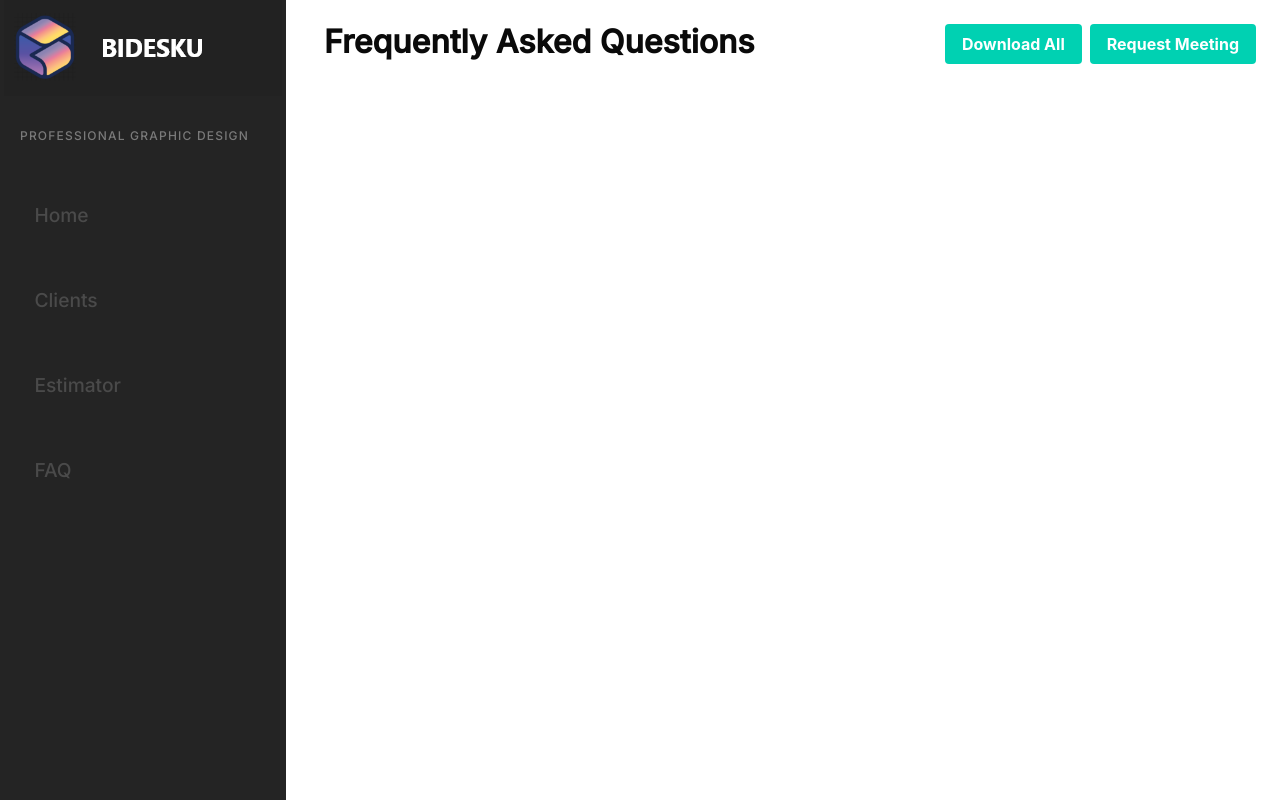
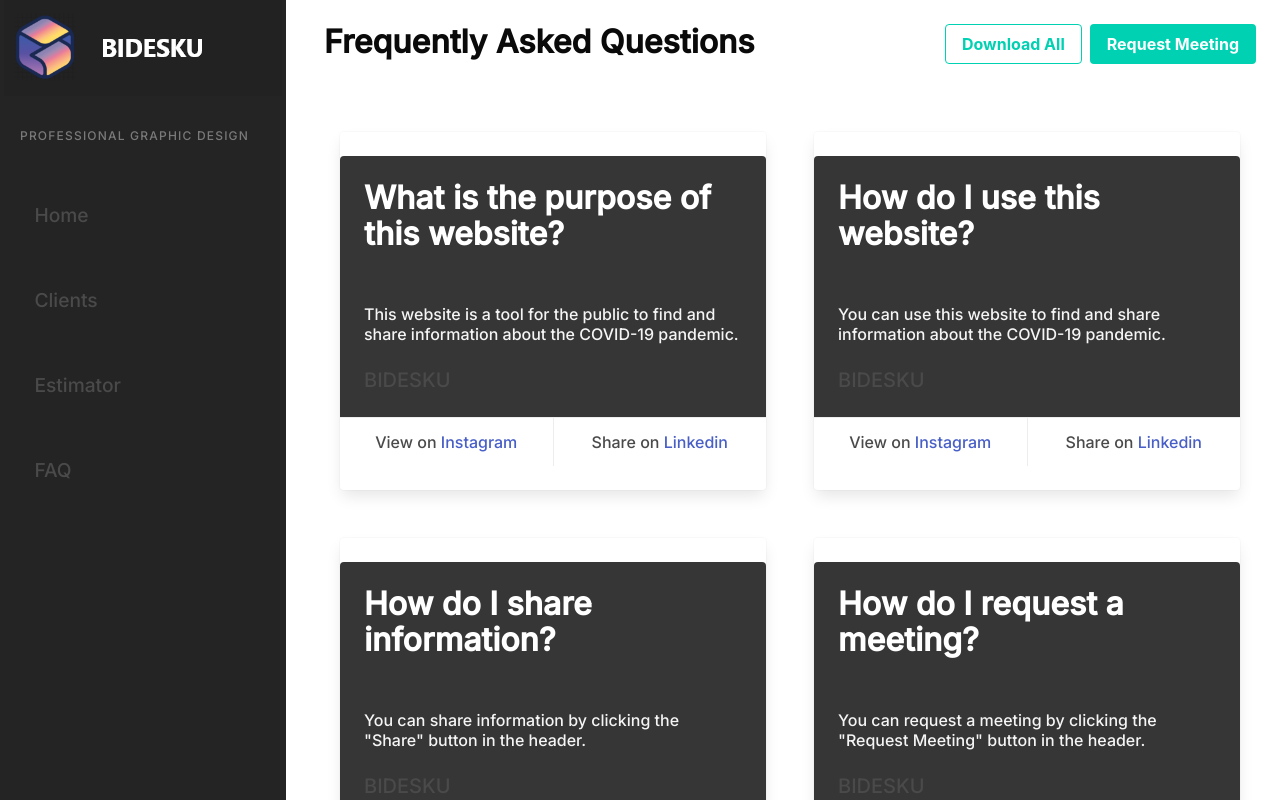
Before and after one commit to MGeovany/bidesku-v2, a React (Create React App) app: page /faq in a window 1280 px wide. Shown: the top 800 px of the page. Built offline with nearby package versions, Linux system fonts and the light colour scheme.

Commit message:
😉 finished clients and faq views

```diff
--- a/package.json
+++ b/package.json
@@ -6,6 +6,7 @@
     "@testing-library/jest-dom": "^5.16.4",
     "@testing-library/react": "^13.3.0",
     "@testing-library/user-event": "^13.5.0",
+    "benny-hill": "^1.3.0",
     "bulma": "^0.9.4",
     "chart.js": "^3.8.0",
     "react": "^18.2.0",
--- a/src/pages/home/TableHome.js
+++ b/src/components/ContractsTable.js
@@ -1,13 +1,20 @@
+/* eslint-disable multiline-ternary */
+/* eslint-disable react/prop-types */
 import React from 'react'
+import { TableActions } from './TableActions'
 
-export const TableHome = () => {
+export const ContractsTable = ({ label, dpdwn }) => {
   return (
     <div>
       <div className='mt-5 pending__actions is-flex is-flex-direction-column'>
         <div className='header is-flex is-flex-direction-row is-justify-content-space-between is-align-items-center is-text-align-center'>
-          <h6 className='title has-text-black is-6 '>
-            <strong>Pending Actions</strong>
-          </h6>
+          {label ? (
+            <h6 className='title has-text-black is-6 '>
+              <strong>{label}</strong>
+            </h6>
+          ) : (
+            dpdwn
+          )}
           <div className='searchbar is-flex is-flex-direction-row field is-grouped'>
             <p className='control is-expanded'>
               <input className='input' type='text' placeholder='Search' />
@@ -74,9 +81,7 @@ export const TableHome = () => {
         </div>
       </div>
       <div className='mt-5'>
-        <a href='/' className='has-text-primary'>
-          <strong className='has-underline'>View all Actions</strong>
-        </a>
+        <TableActions />
       </div>
     </div>
   )
--- /dev/null
+++ b/src/components/DropdowContracts.js
@@ -0,0 +1,49 @@
+import React, { useState } from 'react'
+
+export const DropdowContracts = () => {
+  const [isOpen, setIsOpen] = useState(false)
+  const [selected, setSelected] = useState('Showing first 100')
+  const handledrop = () => {
+    setIsOpen(!isOpen)
+  }
+
+  const handleSelect = (e) => {
+    setSelected(e.target.innerText)
+    setIsOpen(false)
+  }
+  return (
+    <div
+      className={`dropdown ${isOpen ? 'is-active' : null}`}
+      onClick={handledrop}
+    >
+      <div className='dropdown-trigger'>
+        <button
+          className='button'
+          aria-haspopup='true'
+          aria-controls='dropdown-menu3'
+        >
+          <span>{selected} ↓</span>
+        </button>
+      </div>
+      <div className='dropdown-menu' id='dropdown-menu3' role='menu'>
+        <div className='dropdown-content'>
+          <a href='#' className='dropdown-item' onClick={handleSelect}>
+            Showing first 100
+          </a>
+          <a href='#' className='dropdown-item' onClick={handleSelect}>
+            Showing first 200
+          </a>
+          <a href='#' className='dropdown-item' onClick={handleSelect}>
+            Showing first 300
+          </a>
+          <a href='#' className='dropdown-item' onClick={handleSelect}>
+            Showing first 400
+          </a>
+          <a href='#' className='dropdown-item' onClick={handleSelect}>
+            Showing first 500
+          </a>
+        </div>
+      </div>
+    </div>
+  )
+}
--- /dev/null
+++ b/src/components/FaqDocuments.js
@@ -0,0 +1,67 @@
+import React from 'react'
+// component for displaying the FAQ documents in a grid format
+const documents = [
+  {
+    title: 'What is the purpose of this website?',
+    content:
+      'This website is a tool for the public to find and share information about the COVID-19 pandemic.'
+  },
+  {
+    title: 'How do I use this website?',
+    content:
+      'You can use this website to find and share information about the COVID-19 pandemic.'
+  },
+  {
+    title: 'How do I share information?',
+    content:
+      'You can share information by clicking the "Share" button in the header.'
+  },
+  {
+    title: 'How do I request a meeting?',
+    content:
+      'You can request a meeting by clicking the "Request Meeting" button in the header.'
+  },
+  {
+    title: 'How do I download all the documents?',
+    content:
+      'You can download all the documents by clicking the "Download All" button in the header.'
+  },
+  {
+    title: 'How do I request a meeting?',
+    content:
+      'You can request a meeting by clicking the "Request Meeting" button in the header.'
+  }
+]
+export const FaqDocuments = () => {
+  return (
+    <div className='grid py-6'>
+      {documents.map((doc, index) => {
+        return (
+          <div className='card py-5' key={index}>
+            <div className='card-content has-background-dark'>
+              <p className='title pb-6'>{doc.title}</p>
+              <p className='subtitle is-size-6 has-text-light'>{doc.content}</p>
+              <p className='subtitle'>BIDESKU</p>
+            </div>
+            <footer className='card-footer'>
+              <p className='card-footer-item'>
+                <span>
+                  View on
+                  <a href='https://www.instagram.com/m_geovany_/'> Instagram</a>
+                </span>
+              </p>
+              <p className='card-footer-item '>
+                <span>
+                  Share on{' '}
+                  <a href='https://www.linkedin.com/in/m-geovany-web-developer/'>
+                    Linkedin
+                  </a>
+                </span>
+              </p>
+            </footer>
+          </div>
+        )
+      })}
+    </div>
+  )
+}
--- a/src/components/Header.js
+++ b/src/components/Header.js
@@ -11,7 +11,7 @@ export const Header = ({ legend, buttons }) => {
       <div className=''>
         {buttons?.map((btn, i) => (
           <button
-            className='button is-primary ml-2'
+            className={`button is-primary ml-2 ${i === 0 && 'is-outlined'}`}
             onClick={btn.onClick}
             key={i}
           >
--- /dev/null
+++ b/src/components/TableActions.js
@@ -0,0 +1,83 @@
+import React, { useState } from 'react'
+
+export const TableActions = () => {
+  const [isOpen, setIsOpen] = useState(false)
+
+  const handleOpen = () => {
+    setIsOpen(!isOpen)
+  }
+
+  return (
+    <>
+      <div className={isOpen ? 'is-hidden' : null}>
+        <a className='has-text-primary' onClick={handleOpen}>
+          <strong>View all Actions</strong>
+        </a>
+      </div>
+
+      <div className={isOpen ? null : 'is-hidden'}>
+        <div className='is-size-7 is-flex is-flex-direction-row is-justify-content-space-between'>
+          <div>
+            <ul className='is-flex is-flex-direction-row '>
+              <li>
+                <a className='has-text-primary '>
+                  <strong>First Page</strong>
+                </a>
+              </li>
+              <li>
+                <a className='has-text-primary px-4'>
+                  <strong>Previous Page</strong>
+                </a>
+              </li>
+            </ul>
+          </div>
+
+          <div>
+            <nav
+              className='pagination'
+              role='navigation'
+              aria-label='pagination'
+            >
+              <ul className='pagination-list'>
+                <li>
+                  <button
+                    className='pagination-link is-current has-background-primary is-rounded'
+                    aria-label='Page 1'
+                    aria-current='page'
+                  >
+                    1
+                  </button>
+                </li>
+                <li>
+                  <a className='pagination-link' aria-label='Goto page 2'>
+                    2
+                  </a>
+                </li>
+                <li>
+                  <a className='pagination-link' aria-label='Goto page 3'>
+                    3
+                  </a>
+                </li>
+              </ul>
+            </nav>
+          </div>
+
+          <div>
+            <ul className='is-flex is-flex-direction-row'>
+              <li>
+                <a className='has-text-primary px-4'>
+                  <strong>Next Page</strong>
+                </a>
+              </li>
+              <li>
+                <a className='has-text-primary'>
+                  <strong>Last Page</strong>
+                </a>
+              </li>
+            </ul>
+          </div>
+        </div>
+      </div>
+    </>
+  )
+}
--- a/src/pages/clients/Clients.js
+++ b/src/pages/clients/Clients.js
@@ -1,5 +1,7 @@
 import React from 'react'
+import { ContractsTable } from '../../components/ContractsTable'
 import { Header } from '../../components/Header'
+import { DropdowContracts } from '../../components/DropdowContracts'
 
 export const Clients = () => {
   return (
@@ -17,6 +19,9 @@ export const Clients = () => {
           }
         ]}
       />
+      <br />
+      <hr />
+      <ContractsTable dpdwn={<DropdowContracts />} />
     </div>
   )
 }
--- a/src/pages/faq/Faq.js
+++ b/src/pages/faq/Faq.js
@@ -1,4 +1,5 @@
 import React from 'react'
+import { FaqDocuments } from '../../components/FaqDocuments'
 import { Header } from '../../components/Header'
 
 export const Faq = () => {
@@ -11,6 +12,7 @@ export const Faq = () => {
         buttons={[
           {
             label: 'Download All',
+
             onClick: () => {
               alert('hi')
             }
@@ -23,6 +25,7 @@ export const Faq = () => {
           }
         ]}
       />
+      <FaqDocuments />
     </div>
   )
 }
--- a/src/pages/home/Home.css
+++ b/src/pages/home/Home.css
@@ -27,3 +27,14 @@
   background-color: #00d1b2 !important;
   padding: 1px 0 0;
 }
+
+.pagination-link.is-current {
+  border-color: #00d1b2 !important;
+}
+
+.grid {
+  display: grid;
+  grid-template-columns: repeat(auto-fill, minmax(300px, 1fr));
+  grid-gap: 3rem;
+  padding: 1rem;
+}
--- a/src/pages/home/Home.js
+++ b/src/pages/home/Home.js
@@ -2,7 +2,7 @@ import React from 'react'
 import { Graphics } from './Graphics'
 import { Header } from '../../components/Header'
 import './Home.css'
-import { TableHome } from './TableHome'
+import { ContractsTable } from '../../components/ContractsTable'
 export const Home = () => {
   return (
     <div className='container is-flex is-flex-direction-column '>
@@ -22,7 +22,7 @@ export const Home = () => {
       />
       <hr />
       <Graphics />
-      <TableHome />
+      <ContractsTable label={'Pending Actions'} />
     </div>
   )
 }
```
Also changed, not shown: src/pages/clients/Clients.css (added).
